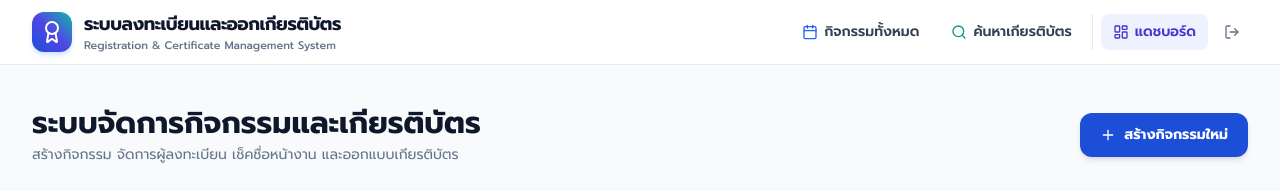
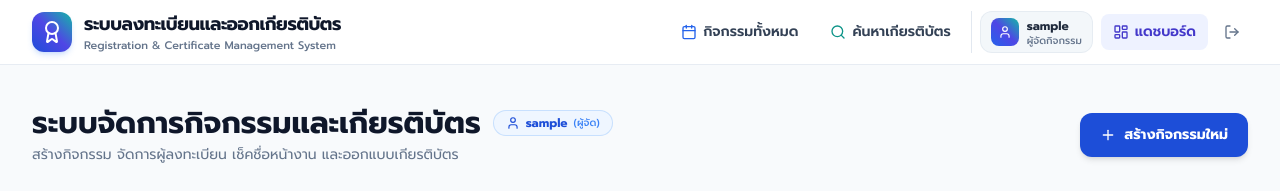
Before and after one commit to xX-AULGZ-Xx/CRiC-Registration-and-Certificate-Management-System, a Next.js app in the folder apps/web/: page /dashboard in a window 1280 px wide. Shown: the top 191 px of the page. Built offline with nearby package versions, Linux system fonts and the light colour scheme; no server answers; sample sign-in values are in the browser's storage; a web font is replaced by a local one.

Commit message:
feat: display user profile name and role in Navbar and Dashboard headers

```diff
--- a/apps/web/src/app/dashboard/admin/settings/page.tsx
+++ b/apps/web/src/app/dashboard/admin/settings/page.tsx
@@ -637,9 +637,14 @@ export default function AdminSettingsPage() {
       {/* Top Header */}
       <div className="flex flex-col md:flex-row md:items-center justify-between gap-4 pb-4 border-b border-slate-200/80">
         <div>
-          <div className="flex items-center gap-2 text-xs font-bold text-blue-700 bg-blue-50 px-3 py-1 rounded-full w-fit mb-2">
+          <div className="flex flex-wrap items-center gap-2 text-xs font-bold text-blue-700 bg-blue-50 px-3 py-1.5 rounded-full w-fit mb-2 border border-blue-200/60">
             <Shield className="w-3.5 h-3.5" />
             <span>Admin Control Panel</span>
+            {currentUser && (
+              <span className="text-slate-500 font-medium pl-1 border-l border-blue-200">
+                ผู้ดูแล: <strong className="text-blue-900 font-bold">{currentUser.full_name || currentUser.username}</strong>
+              </span>
+            )}
           </div>
           <h1 className="text-2xl sm:text-3xl font-black text-slate-900 tracking-tight flex items-center gap-3">
             <Settings className="w-7 h-7 text-blue-600" />
--- a/apps/web/src/app/dashboard/page.tsx
+++ b/apps/web/src/app/dashboard/page.tsx
@@ -15,6 +15,7 @@ import {
   ClipboardList,
   Sparkles,
   Search,
+  User,
 } from 'lucide-react';
 import { fetchApi } from '@/lib/api';
 
@@ -123,9 +124,20 @@ export default function DashboardPage() {
       {/* Top Bar */}
       <div className="flex flex-col sm:flex-row sm:items-center justify-between gap-4">
         <div>
-          <h1 className="text-2xl sm:text-3xl font-black text-slate-900">
-            ระบบจัดการกิจกรรมและเกียรติบัตร
-          </h1>
+          <div className="flex flex-wrap items-center gap-3">
+            <h1 className="text-2xl sm:text-3xl font-black text-slate-900">
+              ระบบจัดการกิจกรรมและเกียรติบัตร
+            </h1>
+            {currentUser && (
+              <span className="inline-flex items-center gap-1.5 px-3 py-1 rounded-full text-xs font-bold bg-blue-50 text-blue-700 border border-blue-200/80 shadow-xs">
+                <User className="w-3.5 h-3.5" />
+                <span>{currentUser.full_name || currentUser.username}</span>
+                <span className="text-[10px] text-blue-500 font-medium">
+                  ({currentUser.role === 'ADMIN' ? 'ผู้ดูแลระบบ' : 'ผู้จัด'})
+                </span>
+              </span>
+            )}
+          </div>
           <p className="text-slate-500 text-sm mt-1">
             สร้างกิจกรรม จัดการผู้ลงทะเบียน เช็คชื่อหน้างาน และออกแบบเกียรติบัตร
           </p>
--- a/apps/web/src/components/layout/Navbar.tsx
+++ b/apps/web/src/components/layout/Navbar.tsx
@@ -133,6 +133,26 @@ export default function Navbar() {
 
             {currentUser ? (
               <div className="flex items-center gap-2 pl-2 border-l border-slate-200">
+                {/* Profile Pill */}
+                <div
+                  className="flex items-center gap-2 px-2.5 py-1 rounded-xl bg-slate-100/80 border border-slate-200/70 text-slate-700"
+                  title={`เข้าสู่ระบบในชื่อ: ${currentUser.full_name || currentUser.username}`}
+                >
+                  <div className="w-7 h-7 rounded-lg bg-gradient-to-tr from-blue-600 via-indigo-600 to-teal-500 text-white font-bold text-xs flex items-center justify-center shrink-0 shadow-xs">
+                    {currentUser.full_name
+                      ? currentUser.full_name.trim().charAt(0).toUpperCase()
+                      : <User className="w-3.5 h-3.5" />}
+                  </div>
+                  <div className="hidden sm:flex flex-col text-left leading-none py-0.5">
+                    <span className="text-xs font-bold text-slate-800 line-clamp-1 max-w-[130px]">
+                      {currentUser.full_name || currentUser.username}
+                    </span>
+                    <span className="text-[10px] text-slate-500 font-medium mt-0.5">
+                      {currentUser.role === 'ADMIN' ? 'ผู้ดูแลระบบ' : (currentUser.position || 'ผู้จัดกิจกรรม')}
+                    </span>
+                  </div>
+                </div>
+
                 <Link
                   href="/dashboard"
                   className="flex items-center gap-1.5 px-3 py-2 rounded-lg text-sm font-semibold text-indigo-700 bg-indigo-50 hover:bg-indigo-100 transition"
```
